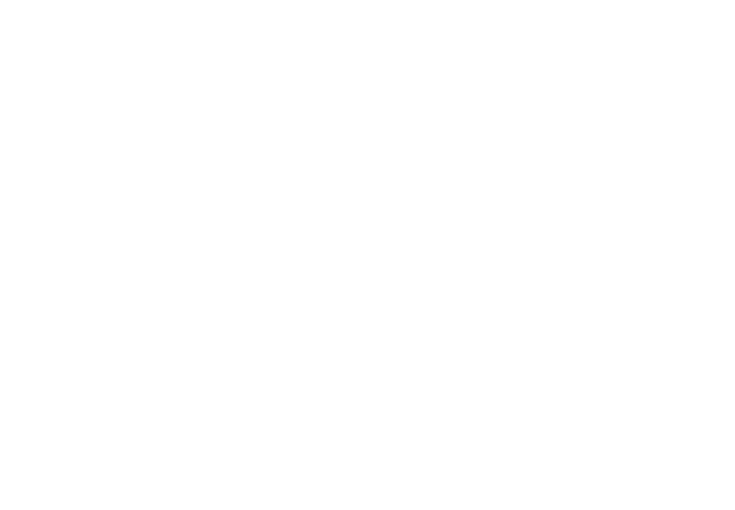
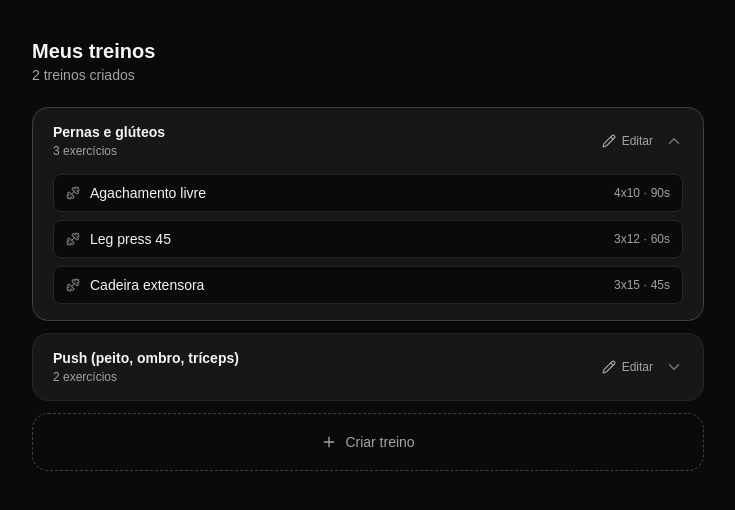
Before and after one commit to cassianogenaio/Gymworkout.API, a React (Vite) app in the folder FrontEnd/: page /home in a window 1280 px wide. Before the commit this address had no page. Shown: the top 510 px of the page, without its empty margins (272-1007 px from the left). Built offline with nearby package versions, Linux system fonts and the light colour scheme.

Commit message:
Add HomePage

```diff
--- a/FrontEnd/src/App.jsx
+++ b/FrontEnd/src/App.jsx
@@ -1,17 +1,23 @@
 import { BrowserRouter, Routes, Route, Navigate } from "react-router-dom";
-import LoginPage from "./containers/LoginPage/LoginPage";
-import RegisterPage from "./containers/RegisterPage/RegisterPage";
-import ProfilePage from "./containers/ProfilePage/ProfilePage";
+import { Suspense, lazy } from "react";
+
+const LoginPage = lazy(() => import("./containers/LoginPage/LoginPage"));
+const RegisterPage = lazy(() => import("./containers/RegisterPage/RegisterPage"));
+const ProfilePage = lazy(() => import("./containers/ProfilePage/ProfilePage"));
+const HomePage = lazy(() => import("./containers/HomePage/HomePage"));
 
 function App() {
   return (
     <BrowserRouter>
-      <Routes>
-        <Route path="/login" element={<LoginPage />} />
-        <Route path="/register" element={<RegisterPage />} />
-        <Route path="/profile" element={<ProfilePage />} />
-        <Route path="/" element={<Navigate to="/login" />} />
-      </Routes>
+      <Suspense fallback={<div>Carregando...</div>}>
+        <Routes>
+          <Route path="/login" element={<LoginPage />} />
+          <Route path="/register" element={<RegisterPage />} />
+          <Route path="/profile" element={<ProfilePage />} />
+          <Route path="/home" element={<HomePage />} />
+          <Route path="/" element={<Navigate to="/home" />} />
+        </Routes>
+      </Suspense>
     </BrowserRouter>
   );
 }
--- a/FrontEnd/src/containers/HomePage/HomePage.css
+++ b/FrontEnd/src/containers/HomePage/HomePage.css
@@ -0,0 +1,225 @@
+:root {
+  --neutral-100: #f5f5f5;
+  --neutral-200: #e5e5e5;
+  --neutral-400: #a3a3a3;
+  --neutral-500: #737373;
+  --neutral-700: #404040;
+  --neutral-800: #262626;
+  --neutral-900: #171717;
+  --neutral-950: #0a0a0a;
+
+  --accent-500: #10b981; /* emerald-500 */
+  --accent-400: #34d399; /* emerald-400 */
+}
+
+*,
+*::before,
+*::after {
+  box-sizing: border-box;
+  font-family: "Poppins", Arial, Helvetica, sans-serif;
+}
+
+html,
+body,
+#root {
+  min-height: 100%;
+  margin: 0;
+  padding: 0;
+  background-color: var(--neutral-950);
+}
+
+.home-page {
+  min-height: 100vh;
+  background-color: var(--neutral-950);
+  color: var(--neutral-100);
+  padding: 2.5rem 1rem;
+}
+
+.home-page__container {
+  max-width: 42rem;
+  margin: 0 auto;
+}
+
+.home-page__topbar {
+  display: flex;
+  align-items: center;
+  justify-content: space-between;
+  margin-bottom: 1.5rem;
+}
+
+.home-page__topbar h1 {
+  font-size: 1.25rem;
+  font-weight: 600;
+  margin: 0;
+}
+
+.home-page__topbar p {
+  font-size: 0.875rem;
+  color: var(--neutral-400);
+  margin: 0.25rem 0 0;
+}
+
+.home-page__create-button {
+  display: flex;
+  align-items: center;
+  gap: 0.375rem;
+  background-color: var(--accent-500);
+  color: var(--neutral-950);
+  border: none;
+  font-size: 0.875rem;
+  font-weight: 500;
+  padding: 0.5rem 0.75rem;
+  border-radius: 0.5rem;
+  cursor: pointer;
+  transition: background-color 0.15s ease;
+}
+
+.home-page__create-button:hover {
+  background-color: var(--accent-400);
+}
+
+.home-page__workouts-list {
+  display: flex;
+  flex-direction: column;
+  gap: 0.75rem;
+}
+
+/* Workout card (bloco próprio, reaproveitável) */
+
+.workout-card {
+  background-color: var(--neutral-900);
+  border: 1px solid var(--neutral-800);
+  border-radius: 1rem;
+  overflow: hidden;
+}
+
+.workout-card--expanded {
+  border-color: var(--neutral-700);
+}
+
+.workout-card__header {
+  display: flex;
+  align-items: center;
+  justify-content: space-between;
+  padding: 1rem 1.25rem;
+}
+
+.workout-card__title {
+  font-size: 0.875rem;
+  font-weight: 600;
+  margin: 0;
+}
+
+.workout-card__subtitle {
+  display: block;
+  font-size: 0.75rem;
+  color: var(--neutral-400);
+  margin-top: 0.25rem;
+}
+
+.workout-card__actions {
+  display: flex;
+  align-items: center;
+  gap: 0.75rem;
+}
+
+.workout-card__edit-button {
+  display: flex;
+  align-items: center;
+  gap: 0.375rem;
+  background: none;
+  border: none;
+  font-size: 0.75rem;
+  color: var(--neutral-400);
+  cursor: pointer;
+  padding: 0;
+  transition: color 0.15s ease;
+}
+
+.workout-card__edit-button:hover {
+  color: var(--neutral-100);
+}
+
+.workout-card__toggle-button {
+  display: flex;
+  align-items: center;
+  justify-content: center;
+  background: none;
+  border: none;
+  color: var(--neutral-500);
+  cursor: pointer;
+  padding: 0;
+  transition: transform 0.15s ease;
+}
+
+.workout-card--expanded .workout-card__toggle-button {
+  transform: rotate(180deg);
+}
+
+.workout-card__exercises {
+  display: flex;
+  flex-direction: column;
+  gap: 0.5rem;
+  padding: 0 1.25rem 1rem;
+}
+
+/* Estado vazio / novo treino */
+
+.workout-card--new {
+  border-style: dashed;
+  border-color: var(--neutral-700);
+  background-color: transparent;
+}
+
+.workout-card__new-workout {
+  width: 100%;
+  display: flex;
+  align-items: center;
+  justify-content: center;
+  gap: 0.5rem;
+  background: none;
+  border: none;
+  padding: 1.25rem;
+  font-size: 0.875rem;
+  color: var(--neutral-400);
+  cursor: pointer;
+  transition: color 0.15s ease;
+}
+
+.workout-card__new-workout:hover {
+  color: var(--neutral-200);
+}
+
+/* Exercise item (elemento do exercicio dentro do card expandido) */
+
+.exercise-item {
+  display: flex;
+  align-items: center;
+  justify-content: space-between;
+  background-color: var(--neutral-950);
+  border: 1px solid var(--neutral-800);
+  border-radius: 0.5rem;
+  padding: 0.625rem 0.75rem;
+}
+
+.exercise-item__info {
+  display: flex;
+  align-items: center;
+  gap: 0.625rem;
+}
+
+.exercise-item__info p {
+  font-size: 0.875rem;
+  margin: 0;
+}
+
+.exercise-item__icon {
+  display: flex;
+  align-items: center;
+  color: var(--neutral-500);
+}
+
+.exercise-item__meta {
+  font-size: 0.75rem;
+  color: var(--neutral-400);
+}
--- a/FrontEnd/src/containers/HomePage/HomePage.jsx
+++ b/FrontEnd/src/containers/HomePage/HomePage.jsx
@@ -0,0 +1,97 @@
+import "./HomePage.css";
+import { useNavigate } from "react-router-dom";
+import { Plus, Pencil, Dumbbell, ChevronDown } from "lucide-react";
+import Button from "../../components/Button/Button";
+
+function HomePage() {
+  const navigate = useNavigate();
+
+  return (
+    <div className="home-page">
+      <div className="home-page__container">
+        <div className="home-page__topbar">
+          <div>
+            <h1>Meus treinos</h1>
+            <p>2 treinos criados</p>
+          </div>
+        </div>
+
+        <div className="home-page__workouts-list">
+          <article className="workout-card workout-card--expanded">
+            <div className="workout-card__header">
+              <div>
+                <p className="workout-card__title">Pernas e glúteos</p>
+                <span className="workout-card__subtitle">3 exercícios</span>
+              </div>
+              <div className="workout-card__actions">
+                <button className="workout-card__edit-button">
+                  <Pencil size={14} /> Editar
+                </button>
+                <button className="workout-card__toggle-button">
+                  <ChevronDown size={18} />
+                </button>
+              </div>
+            </div>
+
+            <div className="workout-card__exercises">
+              <div className="exercise-item">
+                <div className="exercise-item__info">
+                  <span className="exercise-item__icon">
+                    <Dumbbell size={14} />
+                  </span>
+                  <p>Agachamento livre</p>
+                </div>
+                <span className="exercise-item__meta">4x10 · 90s</span>
+              </div>
+              <div className="exercise-item">
+                <div className="exercise-item__info">
+                  <span className="exercise-item__icon">
+                    <Dumbbell size={14} />
+                  </span>
+                  <p>Leg press 45</p>
+                </div>
+                <span className="exercise-item__meta">3x12 · 60s</span>
+              </div>
+              <div className="exercise-item">
+                <div className="exercise-item__info">
+                  <span className="exercise-item__icon">
+                    <Dumbbell size={14} />
+                  </span>
+                  <p>Cadeira extensora</p>
+                </div>
+                <span className="exercise-item__meta">3x15 · 45s</span>
+              </div>
+            </div>
+          </article>
+
+          <article className="workout-card">
+            <div className="workout-card__header">
+              <div>
+                <p className="workout-card__title">
+                  Push (peito, ombro, tríceps)
+                </p>
+                <span className="workout-card__subtitle">2 exercícios</span>
+              </div>
+              <div className="workout-card__actions">
+                <button className="workout-card__edit-button">
+                  <Pencil size={14} /> Editar
+                </button>
+                <button className="workout-card__toggle-button">
+                  <ChevronDown size={18} />
+                </button>
+              </div>
+            </div>
+          </article>
+
+          <article className="workout-card workout-card--new">
+            <button className="workout-card__new-workout">
+              <Plus size={16} /> Criar treino
+            </button>
+          </article>
+        </div>
+      </div>
+    </div>
+  );
+}
+
+export default HomePage;
```
